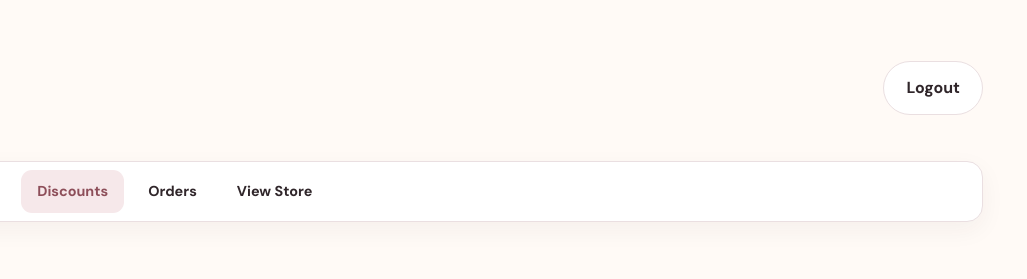
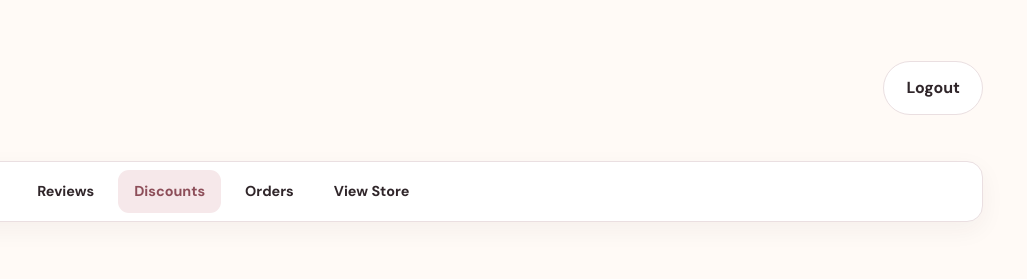
Before and after one commit to HashimsGitHub/sarah-craft-studio, a plain HTML site: page admin/discounts.html in a window 1280 px wide. Shown: the top 279 px of the page, 253-1280 px from the left. Drawn offline with nearby package versions, Linux system fonts and the light colour scheme; no server answers.

Commit message:
Add Reviews to admin navigation

```diff
--- a/admin/discounts.html
+++ b/admin/discounts.html
@@ -1,4 +1,4 @@
-<!doctype html><html lang="en"><head><meta charset="utf-8"><meta name="viewport" content="width=device-width,initial-scale=1"><title>Discounts Admin | Sarah Craft Studio</title><meta name="description" content="Manage Sarah Craft Studio discount codes."><link rel="stylesheet" href="/css/style.css"></head><body><main><div class="admin-shell"><div class="admin-topbar"><div><a class="admin-brand" href="/"><img src="https://sarahcraftassets.blob.core.windows.net/site-assets/images/logo/fulllogo.png" alt="Sarah Craft Studio"></a><p>Store administration</p></div><a class="btn secondary" href="/.auth/logout?post_logout_redirect_uri=/">Logout</a></div><nav class="admin-nav"><a href="/admin/">Dashboard</a><a href="/admin/products.html">Products</a><a class="active" href="/admin/discounts.html">Discounts</a><a href="/admin/orders.html">Orders</a><a href="/">View Store</a></nav><div class="admin-heading"><div><p class="eyebrow">PROMOTIONS</p><h1>Discount Codes</h1><p>Create customer-linked vouchers or mass campaign offers with flexible redemption controls.</p></div></div><div id="admin-status" class="admin-access">Checking administrator access…</div><div class="admin-panel"><div class="admin-panel-head"><h2 id="discount-form-title">Customize your offer details</h2><button id="discount-cancel" class="btn secondary admin-small" type="button" hidden>Cancel edit</button></div><form id="admin-discount-form" class="discount-offer-form">
+<!doctype html><html lang="en"><head><meta charset="utf-8"><meta name="viewport" content="width=device-width,initial-scale=1"><title>Discounts Admin | Sarah Craft Studio</title><meta name="description" content="Manage Sarah Craft Studio discount codes."><link rel="stylesheet" href="/css/style.css"></head><body><main><div class="admin-shell"><div class="admin-topbar"><div><a class="admin-brand" href="/"><img src="https://sarahcraftassets.blob.core.windows.net/site-assets/images/logo/fulllogo.png" alt="Sarah Craft Studio"></a><p>Store administration</p></div><a class="btn secondary" href="/.auth/logout?post_logout_redirect_uri=/">Logout</a></div><nav class="admin-nav"><a href="/admin/">Dashboard</a><a href="/admin/products.html">Products</a><a href="/admin/reviews.html">Reviews</a><a class="active" href="/admin/discounts.html">Discounts</a><a href="/admin/orders.html">Orders</a><a href="/">View Store</a></nav><div class="admin-heading"><div><p class="eyebrow">PROMOTIONS</p><h1>Discount Codes</h1><p>Create customer-linked vouchers or mass campaign offers with flexible redemption controls.</p></div></div><div id="admin-status" class="admin-access">Checking administrator access…</div><div class="admin-panel"><div class="admin-panel-head"><h2 id="discount-form-title">Customize your offer details</h2><button id="discount-cancel" class="btn secondary admin-small" type="button" hidden>Cancel edit</button></div><form id="admin-discount-form" class="discount-offer-form">
 <section class="discount-setting"><div class="discount-setting-copy"><h3>Discount amount</h3><p>Choose how much this private offer reduces the order.</p></div><div class="discount-setting-controls discount-inline"><select name="type" aria-label="Discount type"><option value="percentage">Percentage off</option><option value="fixed">Fixed amount off</option><option value="free_shipping">Free shipping</option></select><div class="discount-value-wrap"><input name="value" type="number" step="0.01" min="0" value="25" aria-label="Discount value"><span id="discount-value-unit">%</span></div></div></section>
 <section class="discount-setting"><div class="discount-setting-copy"><h3>Order minimum</h3><p>Require a minimum spend or number of items for buyers to qualify.</p></div><div class="discount-setting-controls discount-choice-row"><label><input type="radio" name="minimumType" value="none" checked> None</label><label><input type="radio" name="minimumType" value="items"> Number of items</label><label><input type="radio" name="minimumType" value="total"> Order total</label><div id="minimum-items-fields" class="discount-subfield" hidden><input name="minimumItems" type="number" min="1" step="1" placeholder="Minimum items"></div><div id="minimum-total-fields" class="discount-subfield" hidden><input name="minimumOrder" type="number" step="0.01" min="0" placeholder="Minimum order total (CAD)"></div></div></section>
 <section class="discount-setting"><div class="discount-setting-copy"><h3>Duration</h3><p>Set a start and end date, or leave the offer open-ended.</p></div><div class="discount-setting-controls discount-inline"><label>Start date<input name="startsAt" type="date"></label><label>End date<input name="expiresAt" type="date"></label><label class="check discount-checkbox"><input type="checkbox" name="noEndDate"> No end date</label></div></section>
```
